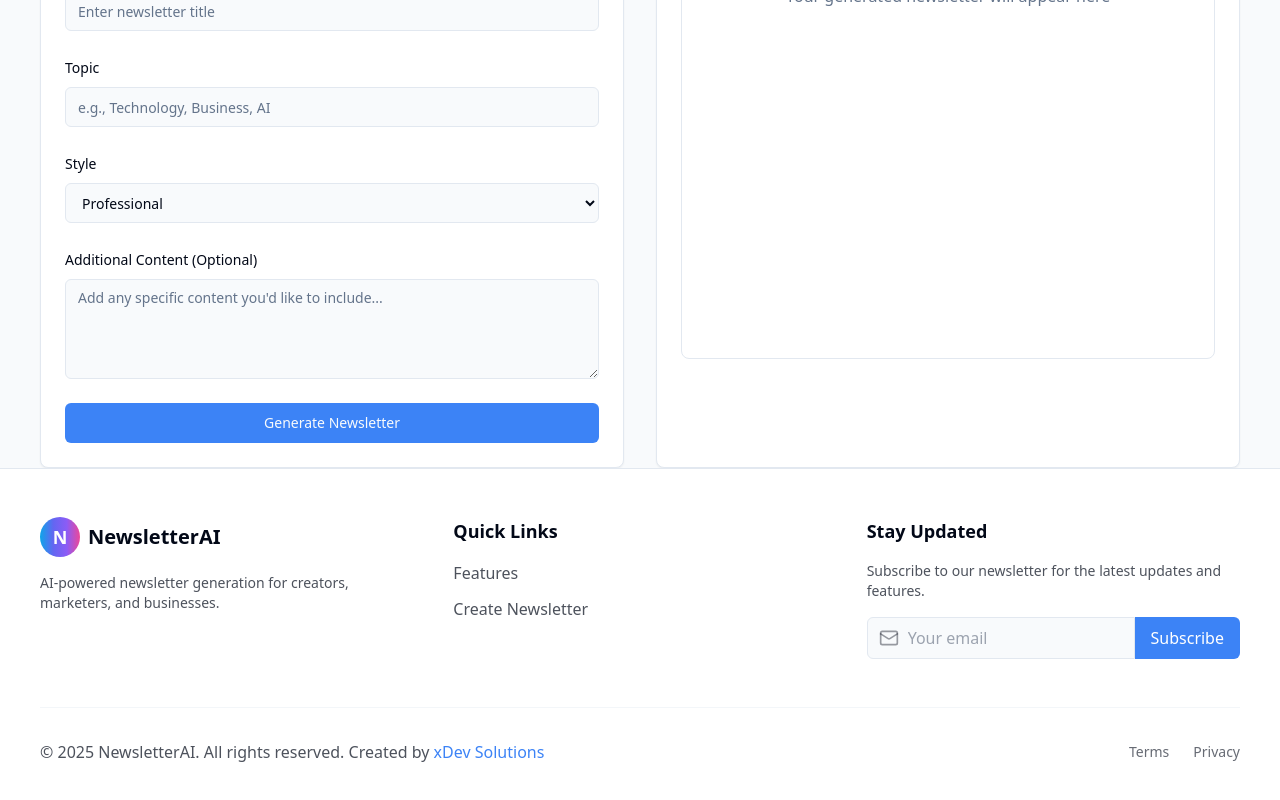
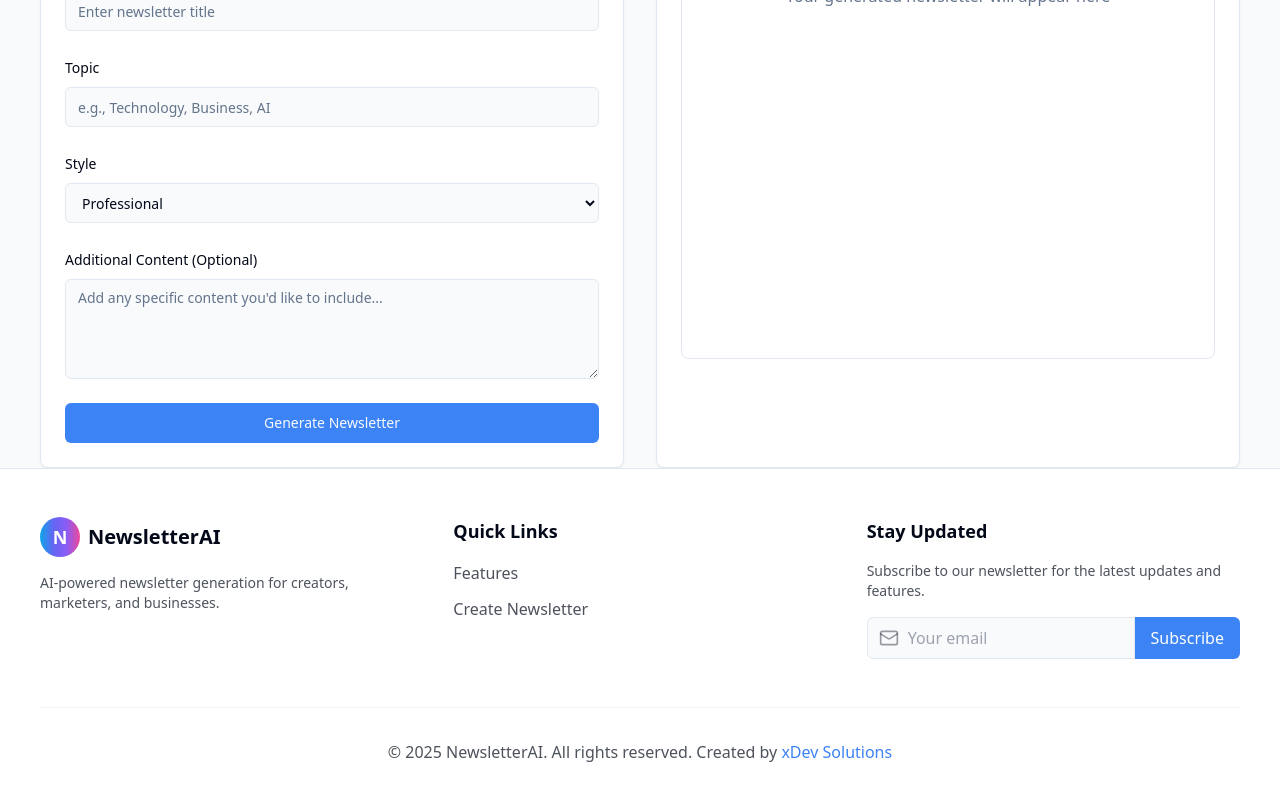
Before and after one commit to tilak318/newsletter, a React (Vite) app in the folder client/: page /create in a window 1280 px wide. Shown: the part 342-1142 px from the top of the page. Built offline with nearby package versions, Linux system fonts and the light colour scheme.

Commit message:
Your commit message here

```diff
--- a/client/src/components/FooterSection.tsx
+++ b/client/src/components/FooterSection.tsx
@@ -51,9 +51,9 @@ const FooterSection: React.FC = () => {
           </div>
         </div>
 
-        <div className="mt-12 pt-8 border-t border-border/40 flex flex-col md:flex-row justify-between items-center">
-          <p className="text-base text-foreground/70">
-            © {new Date().getFullYear()} NewsletterAI. All rights reserved. Created by{" "}
+        <div className="mt-12 pt-8 border-t border-border/40">
+          <p className="text-base text-foreground/70 text-center">
+            © 2025 NewsletterAI. All rights reserved. Created by{" "}
             <a
               href="https://xdev.onrender.com/"
               target="_blank"
@@ -63,10 +63,6 @@ const FooterSection: React.FC = () => {
               xDev Solutions
             </a>
           </p>
-          <div className="flex space-x-6 mt-4 md:mt-0">
-            <a href="#" className="text-sm text-foreground/60 hover:text-primary transition-colors">Terms</a>
-            <a href="#" className="text-sm text-foreground/60 hover:text-primary transition-colors">Privacy</a>
-          </div>
         </div>
       </div>
     </footer>
```
